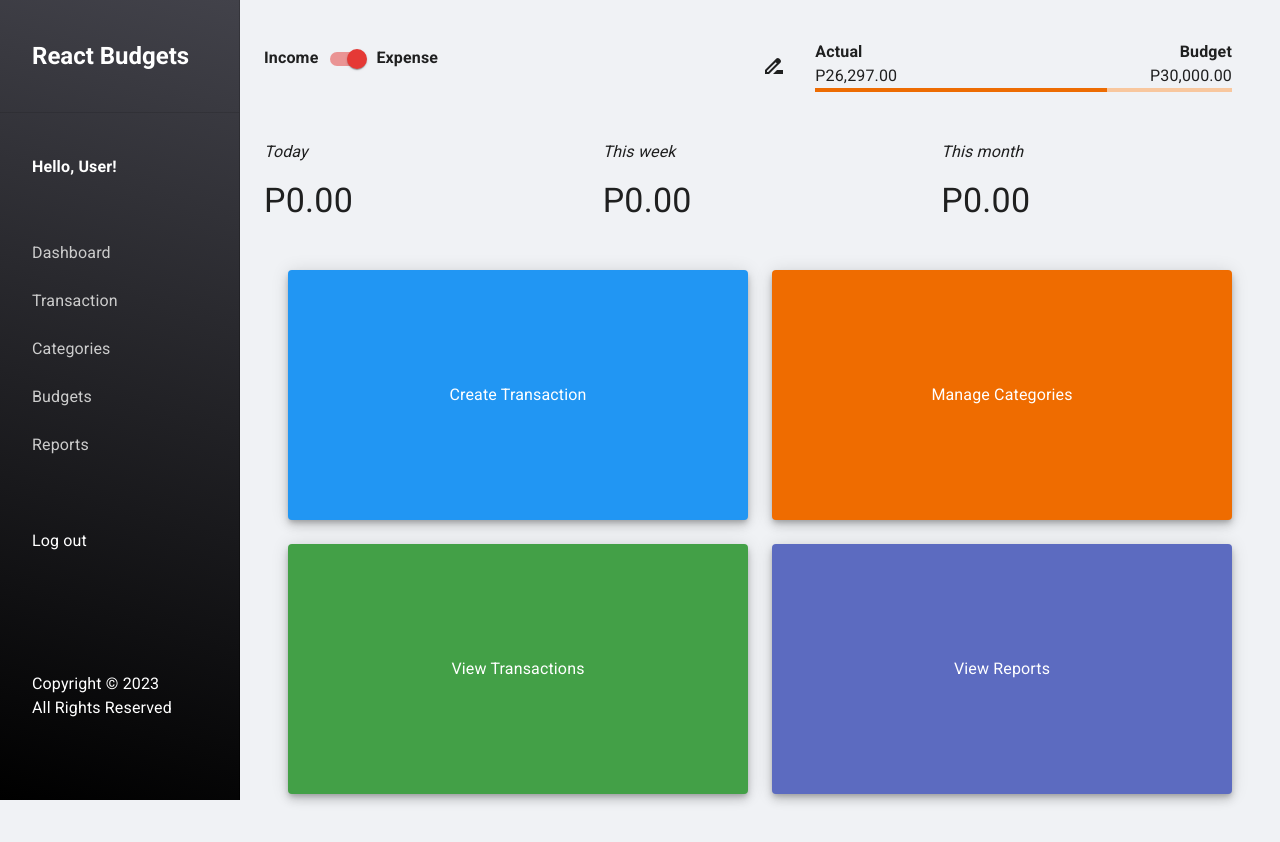
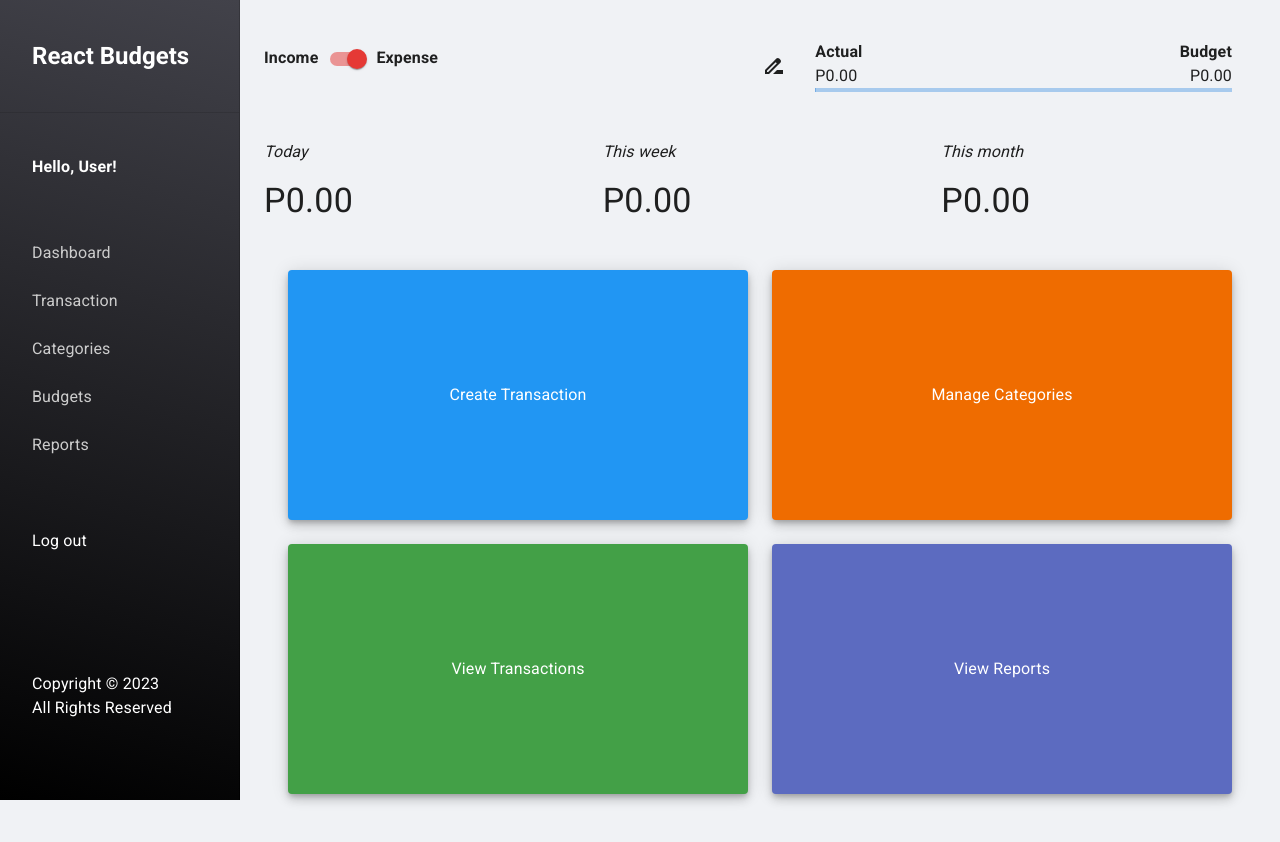
Before and after one commit to jaz016/react-budgets, a React (Create React App) app: page / in a window 1280 px wide. Built offline with nearby package versions, Linux system fonts and the light colour scheme; data requests are answered from the project's data file.

Commit message:
build: Dashboard Budget progress bar

```diff
--- a/src/layout/Content/BudgetProgress/BudgetProgress.js
+++ b/src/layout/Content/BudgetProgress/BudgetProgress.js
@@ -1,9 +1,57 @@
+import { useState, useEffect } from 'react';
 import Grid from '@mui/material/Grid';
 import LinearProgress from '@mui/material/LinearProgress';
 import DriveFileRenameOutlineIcon from '@mui/icons-material/DriveFileRenameOutline';
+import { formatMoney } from '../../../utils';
+
+function BudgetProgress({ totals }) {
+
+	let [budgetShown, setBudgetShown] = useState('')
+	let [budget, setBudget] = useState(0);
+
+	const actualSpent = budgetShown ? (
+		budgetShown === 'daily' ? totals.day : (
+		budgetShown === 'weekly' ? totals.week : (
+		budgetShown === 'monthly' ? totals.month : 0
+		))
+	) : 0;
+
+	const progress = budget ? (actualSpent/budget)*100 <= 100 ? (actualSpent/budget)*100 : 100 : 0;
+
+	useEffect(() => {
+		const url = `http://localhost:8080/budgets/`;
+			try {
+				fetch(url)
+				.then(res => res.json())
+				.then(data => {
+					setBudgetShown(data.showInHomepage);
+					switch(data.showInHomepage) {
+						case 'daily':
+							setBudget(data.daily);
+							break;
+						case 'weekly':
+							setBudget(data.weekly);
+							break;
+						case 'monthly':
+							setBudget(data.monthly);
+							break;
+						default:
+							setBudget(0);
+							break;
+					}
+				})
+			} catch(err) {
+				throw err;
+			}
+	}, [])
 
 
-function BudgetProgress() {
+	const getProgressColorClass = (progress) => {
+		if(progress > 0 && progress <= 50) return 'success';
+		else if(progress > 50 && progress <= 75) return 'warning';
+		else if(progress > 75 && progress <= 100) return 'error';
+	}
+
 	return (
 		<Grid container className="budgetProgress-wrap" sx={{width:'500px', mr: 3}}>
 
@@ -22,11 +70,11 @@ function BudgetProgress() {
 					<strong>Budget</strong>
 				</div>
 				<div className="budgetProgress-value">
-					<span>P26,297.00</span>
-					<span>P30,000.00</span>
+					<span>{formatMoney(actualSpent)}</span>
+					<span>{formatMoney(budget)}</span>
 				</div>
 
-				<LinearProgress variant='determinate' value={70} color='warning' />
+				<LinearProgress variant='determinate' value={progress} color={getProgressColorClass(progress)} />
 			</Grid>
 
 
--- a/src/layout/Content/Dashboard/Dashboard.js
+++ b/src/layout/Content/Dashboard/Dashboard.js
@@ -12,7 +12,9 @@ function Dashboard() {
 	let [transactions, setTransactions] = useState([]);
 	let [isExpense, setIsExpense] = useState(true);
 
-	let filteredTransactions = transactions.filter(t => t.type === (isExpense ? 'expense' : 'income'));
+	// todo: for refactor
+	const filteredTransactions = transactions.filter(t => t.type === (isExpense ? 'expense' : 'income'));
+	const allExpenses = transactions.filter(t => t.type === 'expense');
 
 	// frequency: 'day','week','month'
 	const getTotals = (frequency) => {
@@ -23,10 +25,25 @@ function Dashboard() {
 						  .reduce((acc,cur) => acc + cur.amount, 0);
 	}
 
+	// frequency: 'day','week','month'
+	const getExpenseTotals = (frequency) => {
+		const start = dayjs().startOf(frequency);
+		const end = dayjs().endOf(frequency);
+
+		return allExpenses.filter(expense => dayjs(expense.datetime).isBetween(start, end, null, '[]'))
+						  .reduce((acc,cur) => acc + cur.amount, 0);
+	}
+
 	const totals = {
 		day: getTotals('day'),
 		week: getTotals('week'),
 		month: getTotals('month')
+	}
+
+	const expenseTotals = {
+		day: getExpenseTotals('day'),
+		week: getExpenseTotals('week'),
+		month: getExpenseTotals('month')
 	}
 
 
@@ -53,7 +70,7 @@ function Dashboard() {
 		<Grid item lg={12} sx={{ mb: 6, display: 'flex', justifyContent: 'space-between'}}>
 			{/* <Typography variant='h2' sx={{mt:4}}>Hello from React!</Typography> */}
 			<TransactionFilter isExpense={isExpense} onChange={handleTransactionTypeChange} />
-			<BudgetProgress />
+			<BudgetProgress totals={expenseTotals} />
 		</Grid>
 		<Grid item lg={12} sx={{ mb: 6, display: 'flex', justifyContent: 'space-between'}}>
 			<DashboardCounts totals={totals} />
```
